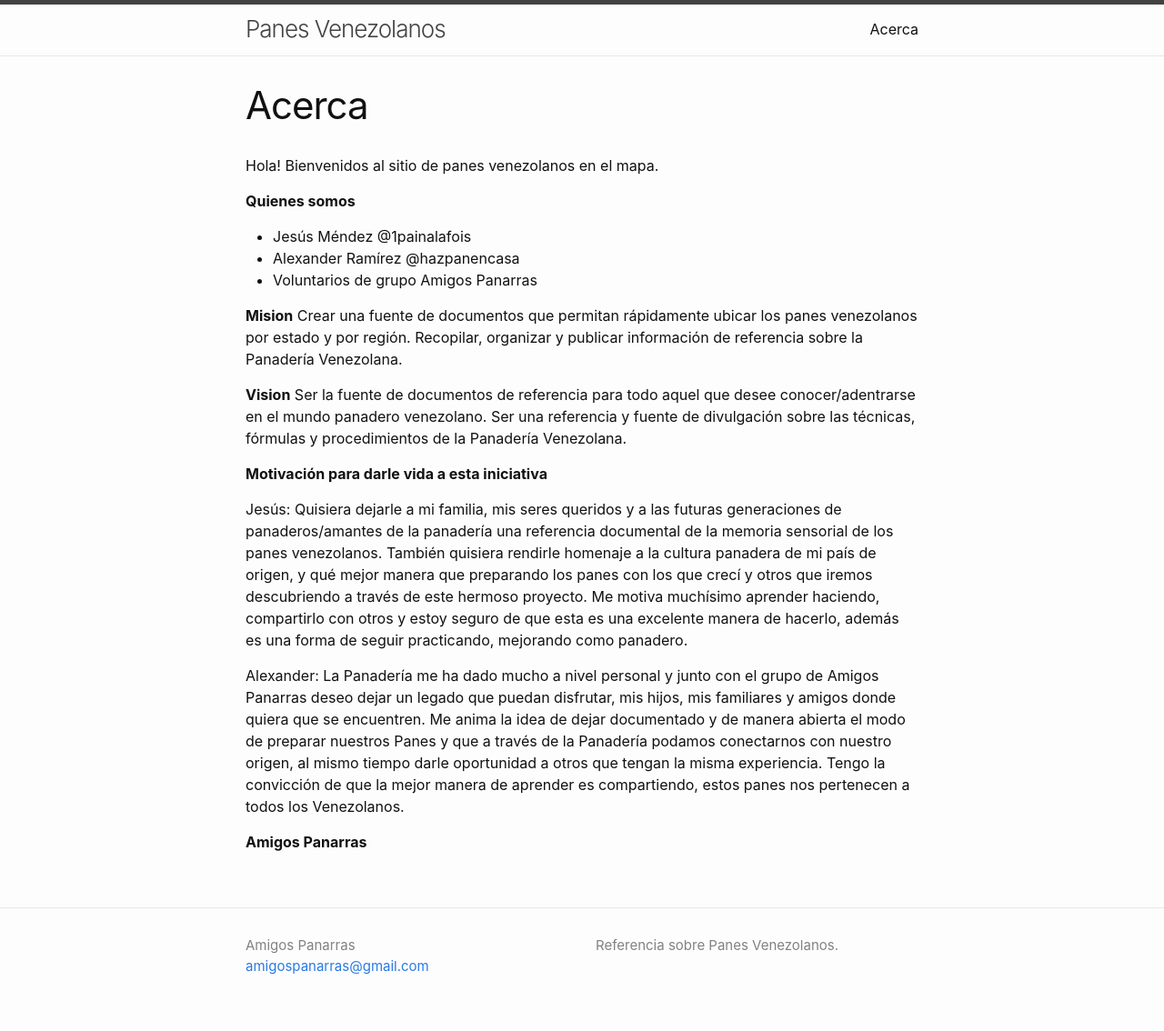
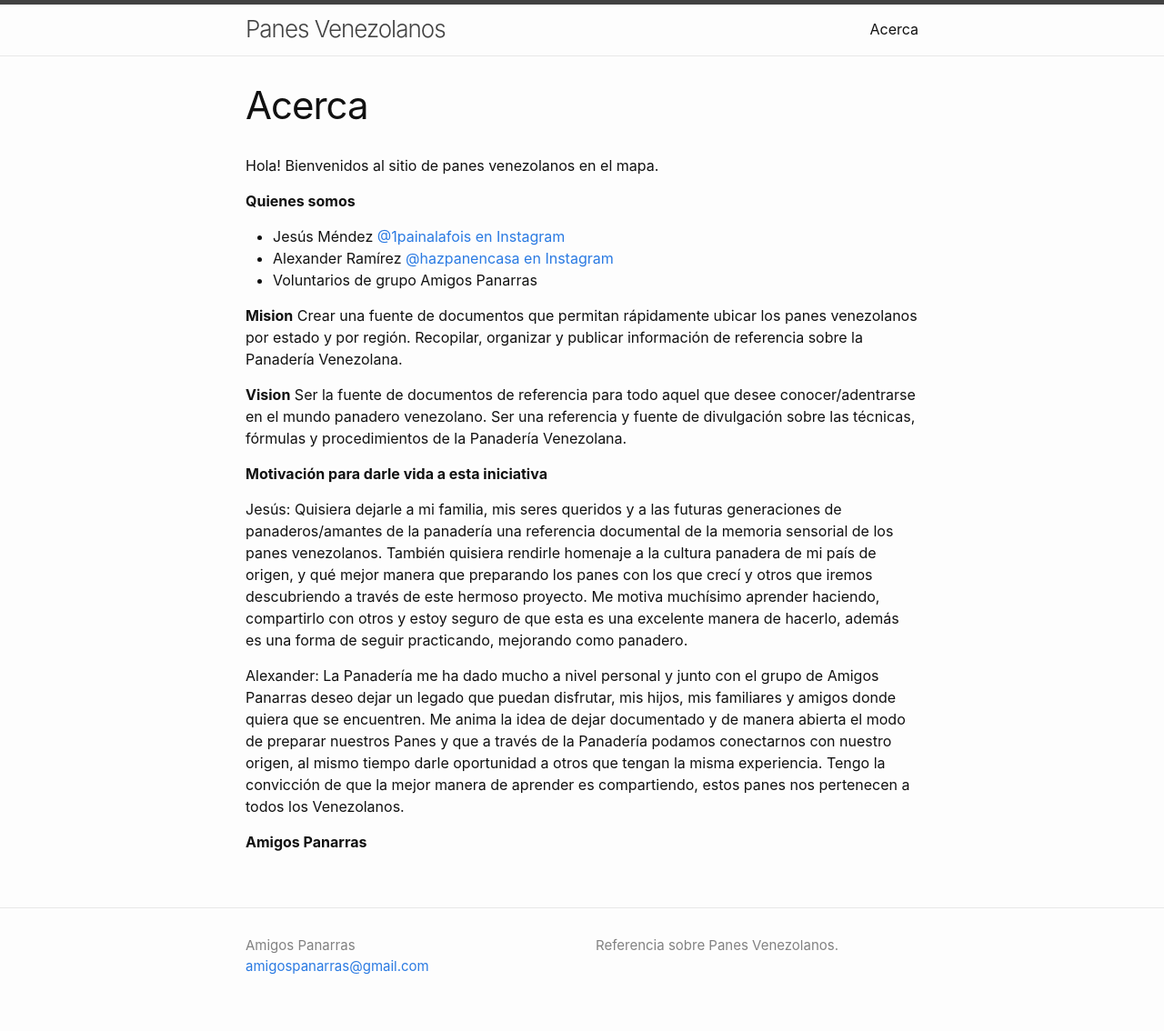
Before and after one commit to mapadepanesvenezolanos/mapadepanesvenezolanos.github.io, a Jekyll site: the page built from about.markdown, in a window 1280 px wide. Shown: the whole page at 91% size. Built offline with Jekyll 4.4.1, drawn with Linux system fonts in a browser that asks for light colours.

Commit message:
Enlances interactivos a cuentas instagram

```diff
--- a/about.markdown
+++ b/about.markdown
@@ -7,8 +7,8 @@ Hola!
 Bienvenidos al sitio de panes venezolanos en el mapa.
 
 **Quienes somos**
-- Jesús Méndez @1painalafois
-- Alexander Ramírez @hazpanencasa
+- Jesús Méndez <a href="https://www.instagram.com/1painalafois/">@1painalafois en Instagram</a>
+- Alexander Ramírez <a href="https://www.instagram.com/hazpanencasa/">@hazpanencasa en Instagram</a>
 - Voluntarios de grupo Amigos Panarras
 
 **Mision**
```
